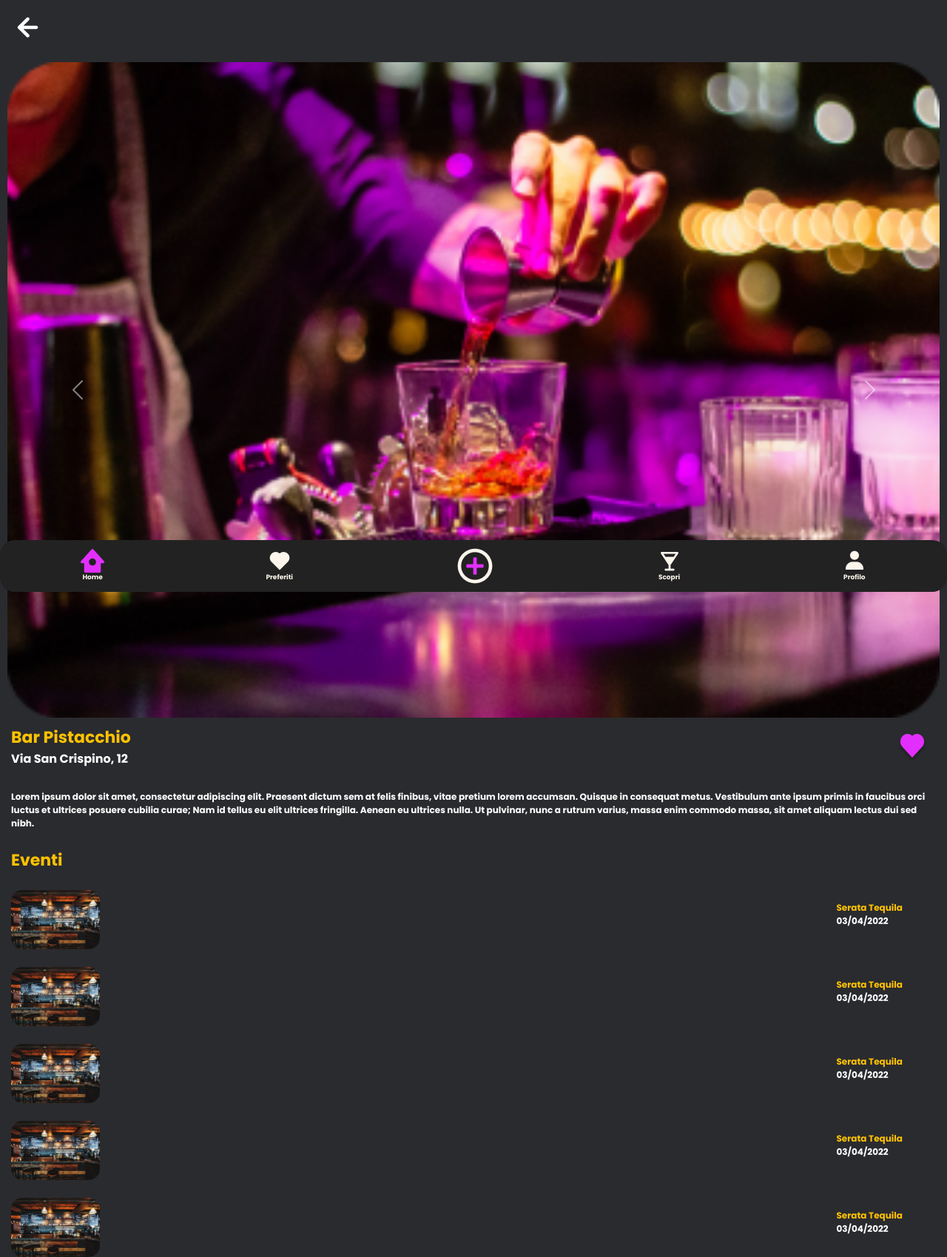
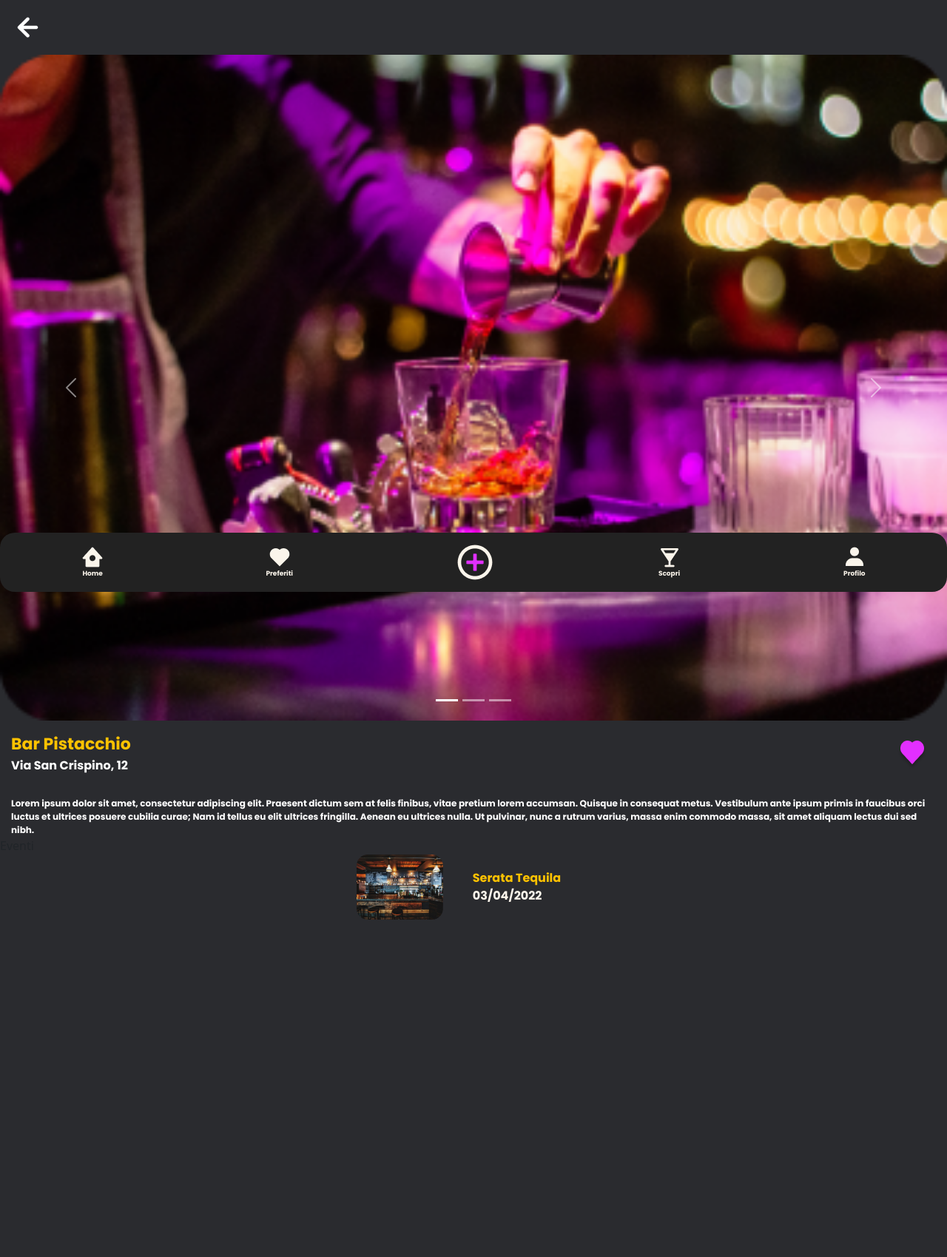
Before and after one commit to P3C1C/kanpai, a PHP site: page /file/paginabar.html in a window 1280 px wide. Shown: the whole page at 74% size. After the commit the page ends 1243 px from the top, so only its background shows below. Run offline with PHP 8.4, Linux system fonts and the light colour scheme.

Commit message:
modifica paginabar

```diff
--- a/css/paginabar.css
+++ /dev/null
@@ -1,112 +0,0 @@
-*
-{
-    margin: 0;
-    padding: 0;
-    box-sizing: border-box;
-}
-
-body
-{
-    background-color: #2A2B2F;
-}
-
-.menu
-{
-    display: flex;
-    justify-content: space-around;
-    align-items: center;
-    width: 100%;
-    height: 70px;
-    position: fixed;
-    bottom: 0px;
-    border-radius: 20px;
-    background-color: #222222;
-    font-family: 'Poppins', sans-serif;
-    font-weight: 700;
-    font-size: 9px;
-}
-
-.link
-{
-    cursor: pointer;
-    display: flex;
-    align-items: center;
-    flex-direction: column;
-    text-decoration: none;
-    color: #FBF5EB;
-}
-
-.link:hover
-{
-    color: #E22FFF;
-}
-
-#freccia{
-
-    padding: 10px;
- }
- #carosello{
-     margin: 10px;
- }
-
- #nomebar{
-     font-family: 'Poppins', sans-serif;
-     color: #FFC200;
-     font-weight: 700;
-     font-size: 22px;
- }
- #indirizzo{
-     font-size: 16px;
-     color: white;
-     font-family: 'Poppins', sans-serif;
-     font-weight: 700;
- }
- #info{
-    display: flex;
-    justify-content: space-between;
-    padding-left: 15px;
-    padding-right: 15px;
-    }
-
-#cuorebar{
-    margin: 12px;
-    }
-
-#descrizione{
-    padding-left: 15px;
-    padding-right: 15px;
-    color: white;
-    font-family: 'Poppins', sans-serif;
-    font-size: 12px;
-    font-weight: 600;
-}
-#titolo{
-    font-family: 'Poppins', sans-serif;
-    padding-left: 15px;
-    color: #FFC200;
-    font-weight: 700;
-    font-size: 22px;
-}
-#fotobar2{
-    height: 80px;
-    width: 120px;
-
-}
-#fotobar2 img{
-    height: 100%;
-    width: 100%;
-    border-radius: 15px;
-}
-#eventi{
-    display: flex;
-    justify-content: space-between;
-    padding-left: 15px;
-    padding-right: 60px;
-}
-#eventid{
-    font-family: 'Poppins', sans-serif;
-    font-weight: 700;
-    font-size: 12px;
-    color: white;
-    padding-top: 15px;
-}
--- a/css/style.css
+++ b/css/style.css
@@ -252,3 +252,82 @@
 {
     margin: 0px 40px;
 }
+
+/*---------------------------------------- prima pagina ----------------------------------------------*/
+
+#freccia
+{
+
+    padding: 10px;
+}
+
+#nomebar
+{
+    font-family: 'Poppins', sans-serif;
+    color: #FFC200;
+    font-weight: 700;
+    font-size: 22px;
+}
+
+#indirizzo
+{
+    font-size: 16px;
+    color: white;
+    font-family: 'Poppins', sans-serif;
+    font-weight: 700;
+}
+
+#info
+{
+    display: flex;
+    justify-content: space-between;
+    padding-left: 15px;
+    padding-right: 15px;
+    margin-top: 15px;
+}
+
+#cuorebar
+{
+    margin: 12px;
+}
+
+#descrizione
+{
+    padding-left: 15px;
+    padding-right: 15px;
+    color: white;
+    font-family: 'Poppins', sans-serif;
+    font-size: 12px;
+    font-weight: 600;
+}
+
+#fotobar2
+{
+    height: 80px;
+    width: 120px;
+
+}
+
+#fotobar2 img
+{
+    height: 100%;
+    width: 100%;
+    border-radius: 15px;
+}
+
+#eventi
+{
+    display: flex;
+    justify-content: space-between;
+    padding-left: 15px;
+    padding-right: 60px;
+}
+
+#eventid
+{
+    font-family: 'Poppins', sans-serif;
+    font-weight: 700;
+    font-size: 12px;
+    color: white;
+    padding-top: 15px;
+}
--- a/file/paginabar.html
+++ b/file/paginabar.html
@@ -5,7 +5,7 @@
         <meta http-equiv="X-UA-Compatible" content="IE=edge">
         <meta name="viewport" content="width=device-width, initial-scale=1.0">
         <link href="../css/bootstrap.min.css" rel="stylesheet">
-        <link rel="stylesheet" href="../css/paginabar.css">
+        <link rel="stylesheet" href="../css/style.css">
         <link rel="preconnect" href="https://fonts.googleapis.com">
         <link rel="preconnect" href="https://fonts.gstatic.com" crossorigin>
         <link href="https://fonts.googleapis.com/css2?family=Poppins:wght@400;500;700&display=swap" rel="stylesheet">
@@ -14,18 +14,26 @@
     </head>
     <body>
         <div id="freccia"> <img src="../img/left arrow.png" alt="freccia"></div>
-        <div id="carosello" class="carousel slide" data-bs-ride="carousel">
+
+        <div id="demo" class="carousel slide" data-bs-ride="carousel">
+
+            <!-- Indicators/dots -->
+            <div class="carousel-indicators">
+              <button type="button" data-bs-target="#demo" data-bs-slide-to="0" class="active"></button>
+              <button type="button" data-bs-target="#demo" data-bs-slide-to="1"></button>
+              <button type="button" data-bs-target="#demo" data-bs-slide-to="2"></button>
+            </div>
 
             <!-- The slideshow/carousel -->
             <div class="carousel-inner">
               <div class="carousel-item active">
-                <img src="../img/foto_bar.png" alt="foto1" class="d-block w-100">
+                <img src="../img/foto_bar.png" alt="Los Angeles" class="d-block w-100">
               </div>
               <div class="carousel-item">
-                <img src="../img/foto_bar2.png" alt="foto2" class="d-block w-100">
+                <img src="../img/foto_bar1.png" alt="Chicago" class="d-block w-100">
               </div>
               <div class="carousel-item">
-                <img src="../img/foto_bar3.png" alt="foto3" class="d-block w-100">
+                <img src="../img/foto_bar2.png" alt="New York" class="d-block w-100">
               </div>
             </div>
 
@@ -37,6 +45,7 @@
               <span class="carousel-control-next-icon"></span>
             </button>
         </div>
+
         <div id="info">
             <div>
                 <span id="nomebar">Bar Pistacchio</span> <br>
@@ -46,37 +55,28 @@
                 <div id="cuorebar"><img src="../img/cuore.png"></div>
             </div>
         </div> <br>
-        <div id="descrizione">Lorem ipsum dolor sit amet, consectetur adipiscing elit.
+        <div id="descrizione">
+            Lorem ipsum dolor sit amet, consectetur adipiscing elit.
             Praesent dictum sem at felis finibus, vitae pretium lorem accumsan.
             Quisque in consequat metus. Vestibulum ante ipsum primis in faucibus orci luctus et ultrices posuere cubilia curae;
             Nam id tellus eu elit ultrices fringilla. Aenean eu ultrices nulla.
             Ut pulvinar, nunc a rutrum varius, massa enim commodo massa, sit amet aliquam lectus dui sed nibh.
-        </div> <br>
-        <span id="titolo">Eventi</span> <br> <br>
-        <div id="eventi">
-            <div id="fotobar2"><img src="../img/foto_bar2.png" alt=""></div>
-            <div id="eventid"> <span style="color: #FFC200;">Serata Tequila </span> <br> 03/04/2022</div>
-        </div> <br>
-        <div id="eventi">
-            <div id="fotobar2"><img src="../img/foto_bar2.png" alt=""></div>
-            <div id="eventid"> <span style="color: #FFC200;"> Serata Tequila</span> <br> 03/04/2022</div>
-        </div> <br>
-        <div id="eventi">
-            <div id="fotobar2"><img src="../img/foto_bar2.png" alt=""></div>
-            <div id="eventid"> <span style="color: #FFC200;">Serata Tequila </span><br> 03/04/2022</div>
-        </div> <br>
-        <div id="eventi">
-            <div id="fotobar2"><img src="../img/foto_bar2.png" alt=""></div>
-            <div id="eventid"> <span style="color: #FFC200;">Serata Tequila </span><br> 03/04/2022</div>
-        </div> <br>
-        <div id="eventi">
-            <div id="fotobar2"><img src="../img/foto_bar2.png" alt=""></div>
-            <div id="eventid"> <span style="color: #FFC200;">Serata Tequila </span> <br> 03/04/2022</div>
+        </div>
+        <div id="titolo">Eventi</div>
+
+        <div class="elementi">
+            <a href="#" class="linkh">
+                <img src="../img/es.png" alt="casa">
+                <div class="tes">
+                    <div style="color: #FFC200;">Serata Tequila</div>
+                    <div>03/04/2022</div>
+                </div>
+            </a>
         </div>
 
         <div class="menu">
-            <a href="#" class="link">
-                <img src="../img/casa.png" alt="casa">
+            <a href="home.html" class="link">
+                <img src="../img/bx_bxs-home-circle.png" alt="casa">
                 Home
             </a>
             <a href="#" class="link">
@@ -90,7 +90,7 @@
                 <img src="../img/bx_bxs-drink.png" alt="bicchiere">
                 Scopri
             </a>
-            <a href="#" class="link">
+            <a href="areaPersonale.html" class="link">
                 <img src="../img/bx_bxs-user.png" alt="utente">
                 Profilo
             </a>
```
Lines whose indentation alone changed are shown as unchanged.
